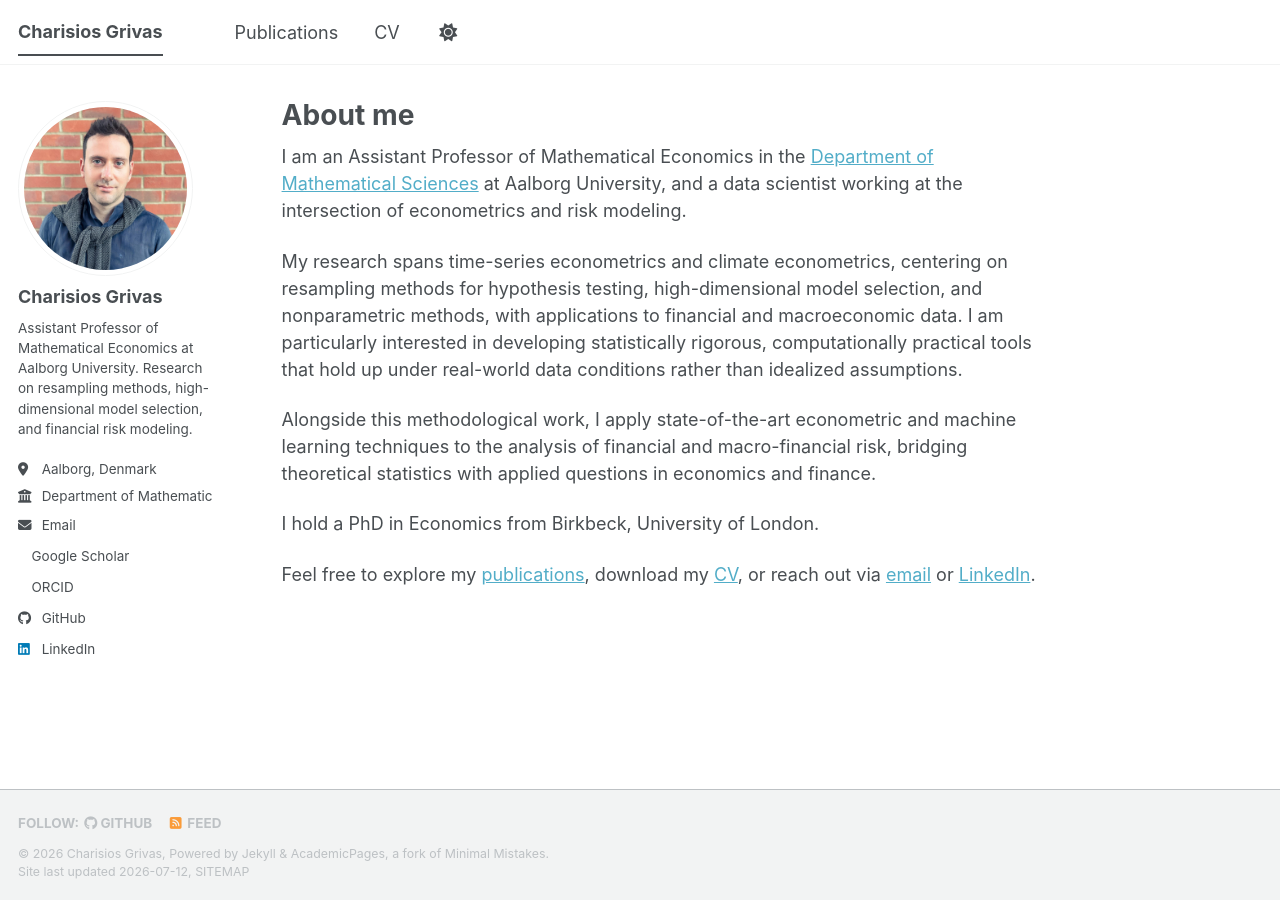
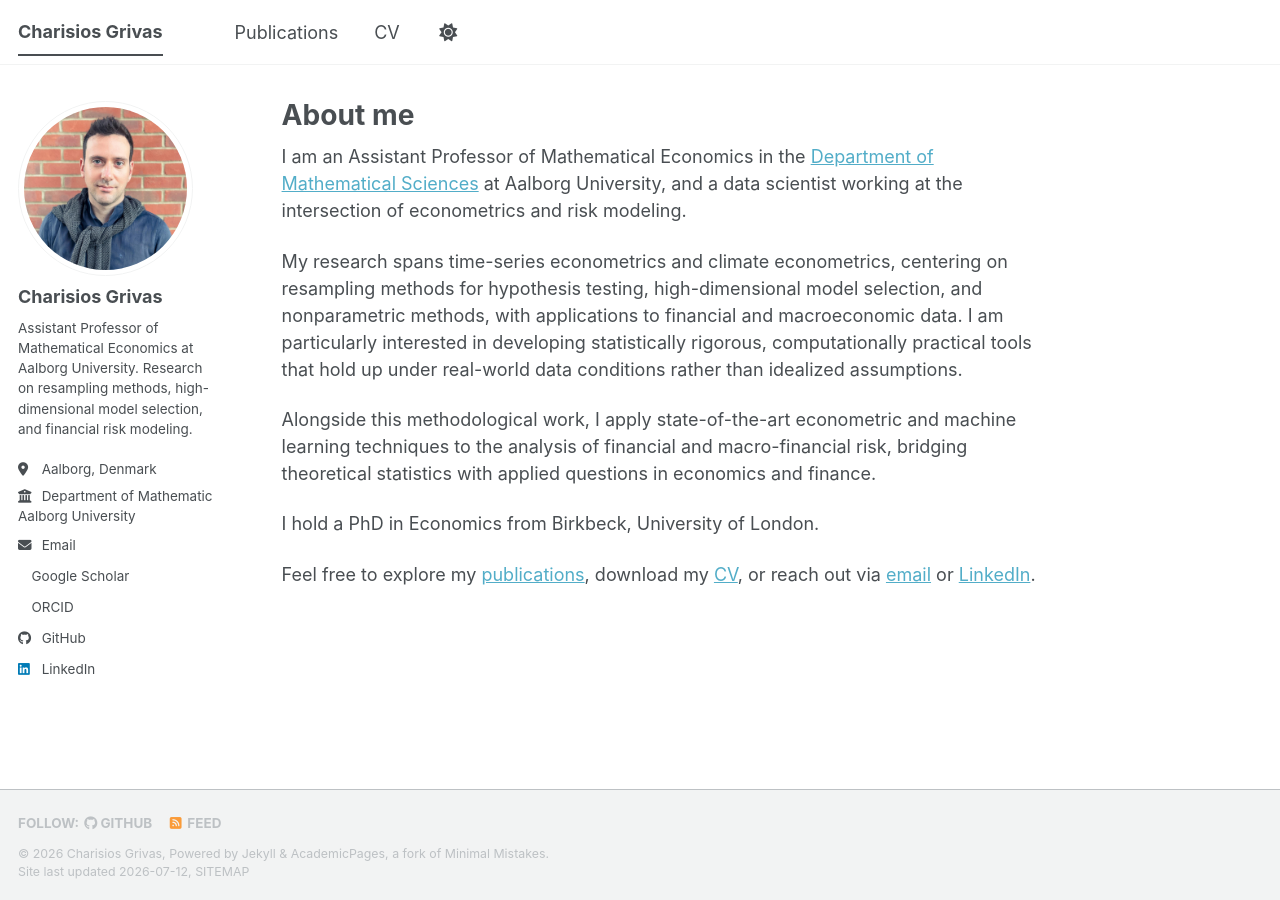
Before and after one commit to chargrivas/chargrivas.github.io, a Jekyll site: the page built from _pages/about.md, in a window 1280 px wide. Built offline with Jekyll 4.4.1, drawn with Linux system fonts in a browser that asks for light colours; a style sheet for code colours, icons or effects is not loaded.

```diff
--- a/_config.yml
+++ b/_config.yml
@@ -28,7 +28,7 @@ author:
   pronouns         : # example: "she/her"
   bio              : "Assistant Professor of Mathematical Economics at Aalborg University. Research on resampling methods, high-dimensional model selection, and financial risk modeling."
   location         : "Aalborg, Denmark"
-  employer         : "Department of Mathematical Sciences, Aalborg University"
+  employer         : "Department of Mathematical Sciences,<br>Aalborg University"
   uri              : # URL
   email            : "charisios [dot] grivas [at] gmail [dot] com"
 
```
